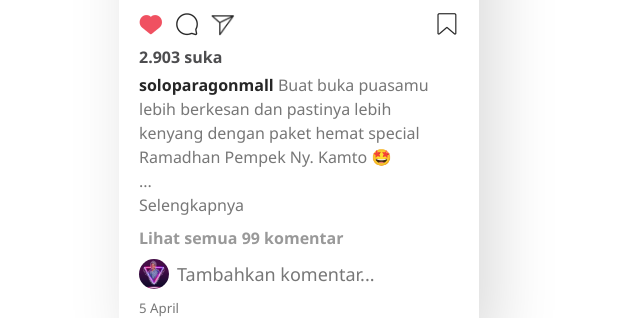
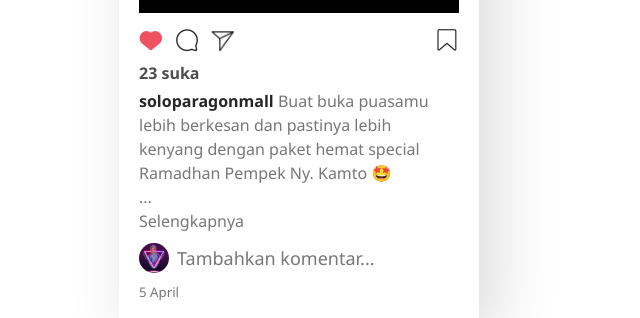
Before and after one commit to an257/ig.github.io, a plain HTML site: page SoloParagonMall_2.html in a window 1280 px wide. Both pictures are taken after a click on the picture 492 px from the left and 458 px from the top of the page. Shown: the part 435-753 px from the top of the page, without its empty margins (341-981 px from the left). Drawn offline with Linux system fonts and the light colour scheme; grey boxes are pictures that could not be loaded.

Commit message:
Update SoloParagonMall_2.html

```diff
--- a/SoloParagonMall_2.html
+++ b/SoloParagonMall_2.html
@@ -53,7 +53,7 @@
         <img src="bookmark.png" alt="bookmark">
       </div>
     </div>
-    <h4 class="likes">2.902 suka</h4>
+    <h4 class="likes">22 suka</h4>
     <div class="message post">
       <p>
         <a href="https://instagram.com/soloparagonmall?igshid=YmMyMTA2M2Y=" style="text-decoration:none">
@@ -85,7 +85,7 @@
       </p>
         <p class="read-more">Selengkapnya</p>
     </div>
-    <h4 class="comments">Lihat semua 99 komentar</h4>
+
     <div class="addComments">
       <div class="userImg">
         <img src="User.jpg" alt="user" class="cover">
@@ -130,10 +130,10 @@
       let likes = document.querySelector('.likes');
       if (heart.src.match("heart.png")) {
         heart.src = "heart_red.png";
-        likes.innerHTML = "2.903 suka";
+        likes.innerHTML = "23 suka";
       } else {
         heart.src = "heart.png";
-        likes.innerHTML = "2.903 suka"
+        likes.innerHTML = "22 suka"
       }
     }
   </script>
```
